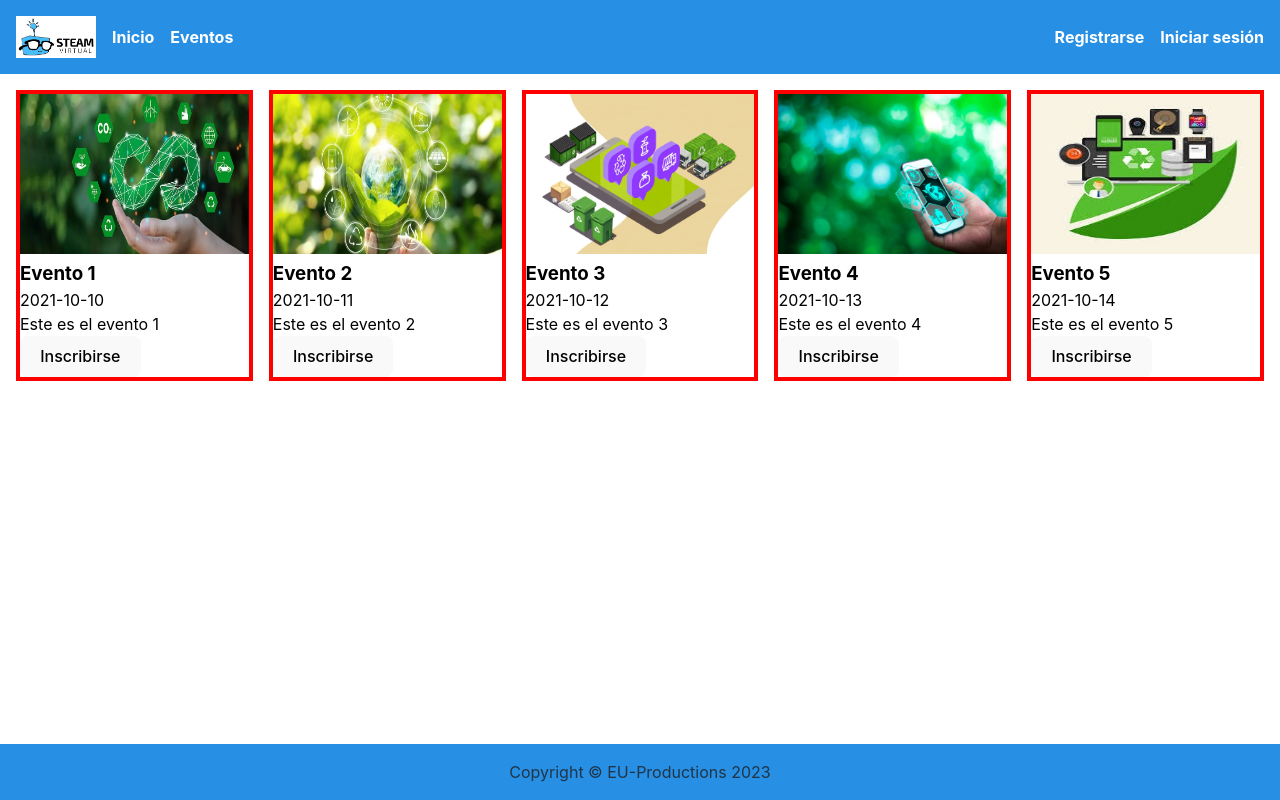
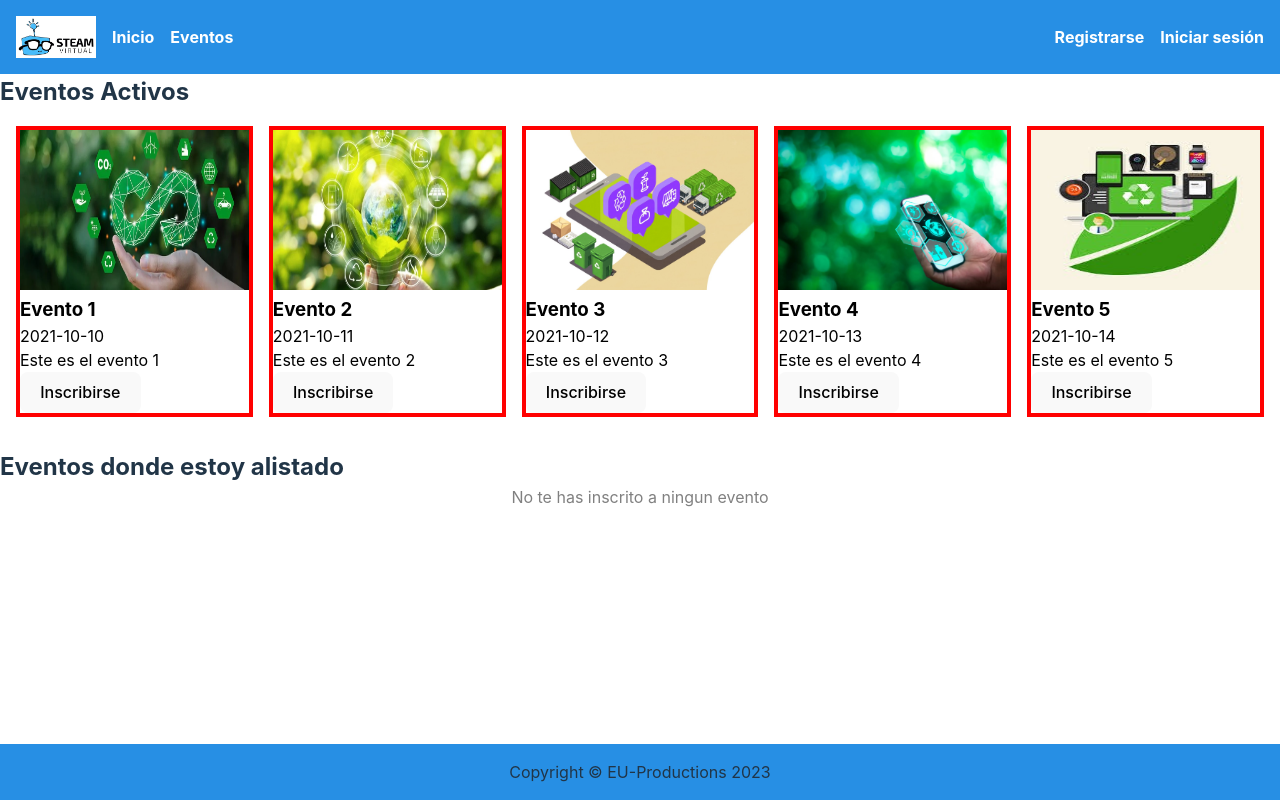
Before and after one commit to EmmaVargas19/Proyecto-Final-TDS, a React (Vite) app in the folder vite-project/: page /eventos in a window 1280 px wide. Built offline with nearby package versions, Linux system fonts and the light colour scheme.

Commit message:
eventos-parcialmente terminado
eventos

```diff
--- a/vite-project/src/App.css
+++ b/vite-project/src/App.css
@@ -46,7 +46,7 @@
   display: flex;
   flex-direction: column;
   row-gap: 2rem;
-  background-color: gray;
+  /* background-color: gray; */
   /* width: 50%; */
   margin: 2rem auto;
   padding: 1.5rem;
@@ -128,6 +128,13 @@
   padding: 1rem; /* Espacio alrededor del mensaje */
 }
 
+.no-eventos {
+  text-align: center;
+  width: 50%;
+  color: gray;
+  margin: 0 auto;
+}
+
 .prev-button,
 .next-button {
   position: absolute;
--- a/vite-project/src/Eventos.jsx
+++ b/vite-project/src/Eventos.jsx
@@ -1,6 +1,7 @@
 import { ToastContainer } from 'react-toastify';
 import { useContext } from "react";
 import { contextName } from "./context/myContext";
+import { NoEventos } from "./NoEventos";
 import 'react-toastify/dist/ReactToastify.css';
 import './App.css'
 
@@ -31,9 +32,16 @@ const mapeo = events.map((obj) => (
 
 
   return (
+    <>
+    <h2>Eventos Activos</h2>
     <div className='gridejem'>
         {mapeo}
         <ToastContainer/>
     </div>
+    <h2>Eventos donde estoy alistado</h2>
+    <div>
+        {user ? <p>Evento 1</p> : <NoEventos/>}
+    </div>
+    </>
   )
 }
--- /dev/null
+++ b/vite-project/src/NoEventos.jsx
@@ -0,0 +1,9 @@
+import "./App.css"
+
+export  function NoEventos() {
+  return (
+    <div className="no-eventos">
+        <p>No te has inscrito a ningun evento</p>
+    </div>
+  )
+}
--- a/vite-project/src/index.css
+++ b/vite-project/src/index.css
@@ -3,7 +3,7 @@
   line-height: 1.5;
   font-weight: 400;
   color-scheme: light dark;
-  color: rgba(255, 255, 255, 0.87);
+  color: black;
   background-color: white;
 
   font-synthesis: none;
```
